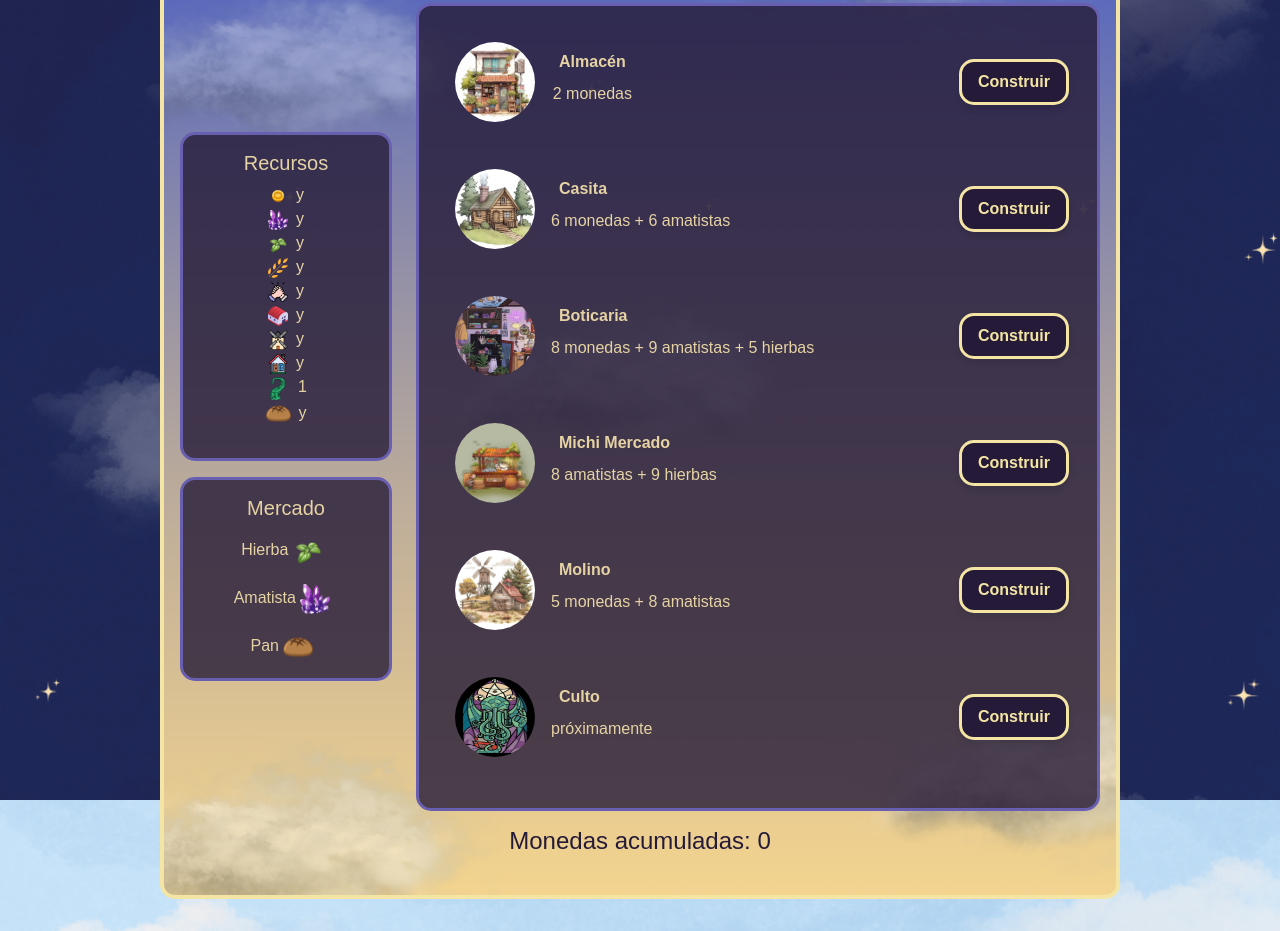
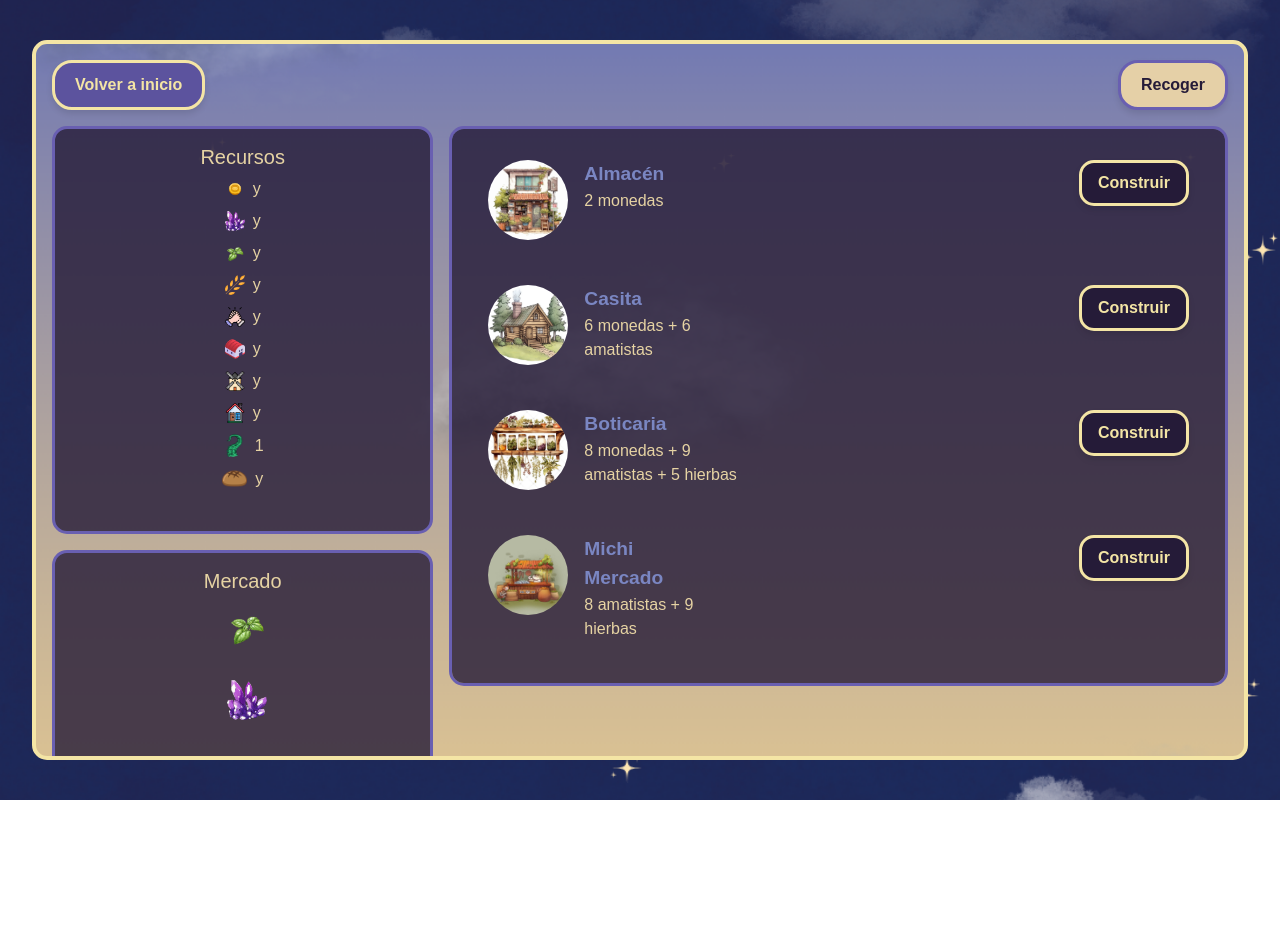
Before and after one commit to PurpleCodee/Juego-Gato-React, a React (Vite) app in the folder miaugic-kingdom-react/: page /edificios in a window 1280 px wide. After the commit the page ends 800 px from the top, so only its background shows below. Built offline with nearby package versions, Linux system fonts and the light colour scheme; a web font is replaced by a local one.

Commit message:
termino estilos del componente de edificios tanto en vista pc como en vista movil

```diff
--- a/miaugic-kingdom-react/src/components/Edificios/Edificios.css
+++ b/miaugic-kingdom-react/src/components/Edificios/Edificios.css
@@ -1,4 +1,5 @@
-html, body {
+html,
+body {
     margin: 0;
     padding: 0;
     width: 100%;
@@ -7,8 +8,11 @@ html, body {
     background-size: cover;
     background-position: center;
     background-repeat: no-repeat;
-  min-height: 100vh;
+    overflow-x: hidden;
+    overflow-y: auto;
+    -webkit-overflow-scrolling: touch;
 }
+
 
 /*Fuente de la web*/
 @font-face {
@@ -29,19 +33,20 @@ html, body {
   background-color: #401e37;
   border-radius: 15px;
   border: 4px solid #f4e5a5;
-  min-height: 90vh;
-  min-width: 75vw;
   display: flex;
   flex-direction: column;
   margin: 0;
   padding: 0;
   width: 100%;
-  height: 100%;
+  height: 90vh; /* 🔹 altura fija: 90% de la altura visible del navegador */
+  max-width: 100vw; /* ancho máximo = ancho de la ventana */
   background-image: url('/imagenes/imagen-fondo-atardecer.png');
   background-size: cover;
   background-position: center;
-  background-repeat: no-repeat;             /* se mantiene la  opacidad completa */
+  background-repeat: no-repeat;
+  overflow-y: auto; /* permite scroll si el contenido sobrepasa el alto */
 }
+
 
 .row.flex-grow-1 {
     display: flex;
@@ -50,18 +55,19 @@ html, body {
 }
 
 
-
-h5, li{
+h5,
+li {
     color: #E6D3A3;
     font-family: 'KCObraLetraRegular', sans-serif;
     z-index: 1;
 }
 
 /*------------Titulo de las monedas acumuladas-----------*/
-h4{
+h4 {
     color: #251B38;
     font-family: 'KCObraLetraBold', sans-serif;
 }
+
 /*-------------Estilos de los botones y sus hover---------------*/
 .btn-recoger {
     background-color: #E5D0A7;
@@ -74,6 +80,7 @@ h4{
     box-shadow: 0 4px 6px rgba(0, 0, 0, 0.1);
     transition: background-color 0.3s ease;
 }
+
 .btn-recoger:hover {
     background-color: rgb(92, 83, 158);
     color: #f4e5a5;
@@ -92,6 +99,7 @@ h4{
     box-shadow: 0 4px 6px rgba(0, 0, 0, 0.1);
     transition: background-color 0.3s ease;
 }
+
 .btn-inicio:hover {
     background-color: #E5D0A7;
     color: #251B38;
@@ -107,22 +115,50 @@ h4{
     color: #E6D3A3;
     z-index: 0;
 }
-.recursos-mercado{
+
+.recursos-mercado {
     color: #E6D3A3;
     font-family: 'KCObraLetraRegular', sans-serif;
     gap: 10px;
 }
 
+/*Efecto scale de los botones de omprar recursos de mercado*/
+.efecto-btn {
+  transition: transform 0.2s ease-in-out;
+}
+
+.efecto-btn:hover {
+  transform: scale(1.09);
+
+}
+
+.img-mercado {
+  transition: filter 0.3s ease-in-out, transform 0.3s ease-in-out;
+}
+
+.img-mercado:hover {
+  filter:
+    drop-shadow(0 0 6px #f4e5a5)
+    drop-shadow(0 0 12px #f4e5a5)
+    drop-shadow(0 0 24px #f4e5a5);
+  transform: scale(1.05);
+}
+
+
+
 .img-fondo-edificios {
-    background-color: #251b38cc; /*este color tiene transparecia cc que es un 80%*/
+    background-color: #251b38cc;
+    /*este color tiene transparecia cc que es un 80%*/
     background-size: cover;
     background-position: center;
     background-repeat: no-repeat;
     border-radius: 15px;
     border: 3px solid #695fb1;
     padding: 20px;
-    opacity: 1;              /* se mantiene la  opacidad completa */
-    position: relative;       /* necesario si luego se usa overlays */
+    opacity: 1;
+    position: relative;
+    overflow-y: auto;
+    max-height: 70vh;
 }
 
 /* Cada tarjeta de edificio encima del fondo */
@@ -135,7 +171,8 @@ h4{
     margin-bottom: 15px;
     font-family: 'KCObraLetraBold', sans-serif;
 }
-.img-edificios{
+
+.img-edificios {
     border-radius: 50%;
 }
 
@@ -150,13 +187,20 @@ h4{
     border-radius: 15px;
     box-shadow: 0 4px 6px rgba(0, 0, 0, 0.1);
 }
+
 .btn-construir-edificio:hover {
     background-color: rgb(92, 83, 158);
     color: #f4e5a5;
     text-decoration: none;
 }
 
-.footer-monedas{
+.footer-monedas {
     color: #f4e5a5;
     font-family: 'KCObraLetraBold', sans-serif;
 }
+
+.titulo-edificio {
+    font-size: 1.2rem;
+    margin-bottom: 0.5rem;
+    color: #7a86c2;
+}
--- a/miaugic-kingdom-react/src/components/Edificios/Edificios.jsx
+++ b/miaugic-kingdom-react/src/components/Edificios/Edificios.jsx
@@ -39,6 +39,8 @@ function Edificios() {
 
   });
 
+
+
   // Definición de edificios con nombre, imagen y requisitos
   const edificios = [
     { nombre: "Almacén", img: "/imagenes/edificio-almacen.jpg", requisitos: "2 monedas" },
@@ -50,85 +52,105 @@ function Edificios() {
   ];
 
 
+
   return (
-    <div className="d-flex justify-content-center aling-items-center vh-75">
-      <div className="fondo-edificios-componente p-3">
-        {/* Barra superior */}
-        <div className="d-flex justify-content-between align-items-center p-3">
-          <button className="btn btn-inicio">Volver a inicio</button>
-          <button className="btn btn-recoger">Recoger</button>
+
+    <div className="container py-3 fondo-edificios-componente justify-content-between p-3 w-100">
+      <div className="d-flex justify-content-between align-items-center mb-3 flex-wrap">
+        <button className="btn btn-inicio mb-2 mb-md-0">Volver a inicio</button>
+        <button className="btn btn-recoger mb-2 mb-md-0">Recoger</button>
       </div>
 
-        {/* Contenido principal */}
-        <div className="row flex-grow-1 h-100">
-          {/* Columna izquierda */}
-          <div className="col-3 d-flex flex-column align-items-stretch h-75">
+      <div className="row g-3 justify-content-center">
+        <div className="col-12 col-lg-4 d-flex flex-column gap-3">
+
           {/* Recursos */}
-            <div className="p-3 w-100 contenedor-recursos-mercado flex-grow-1 mb-3">
+          <div className="contenedor-recursos-mercado p-3">
             <h5 className="text-center">Recursos</h5>
-              <ul className="list-unstyled">
-                <li><img src="/imagenes/cat-coin.png" alt="Moneda" width="20" height="20" className="me-2" />y</li>{/* Icono recurso + cantidad */}
-                <li><img src="/imagenes/amatista.png" alt="Amatista" width="20" height="20" className="me-2" />y</li>
-                <li><img src="/imagenes/hierba.png" alt="Hierba" width="20" height="20" className="me-2" />y</li>
-                <li><img src="/imagenes/trigo.png" alt="Trigo" width="20" height="20" className="me-2" />y</li>
-                <li><img src="/imagenes/trabajador.png" alt="Trabajador" width="20" height="20" className="me-2" />y</li>
-                <li><img src="/imagenes/almacen.png" alt="Almacen" width="20" height="20" className="me-2" />y</li>
-                <li><img src="/imagenes/molino.png" alt="Molino" width="20" height="20" className="me-2" />y</li>
-                <li><img src="/imagenes/casita.png" alt="Casita" width="20" height="20" className="me-2" />y</li>
-                <li><img src="/imagenes/tentaculo.png" alt="Tentaculo" width="25" height="25" className="me-2" />1</li>
-                <li><img src="/imagenes/pan.png" alt="Pan" width="25" height="25" className="me-2" />y</li>
+
+            <ul className="row row-cols-2 row-cols-lg-1 list-unstyled justify-content-center align-items-center text-center">
+              <li className="col mb-2 d-flex align-items-center justify-content-center">
+                <img src="/imagenes/cat-coin.png" alt="Moneda" width="20" height="20" className="me-2" />y
+              </li>
+              <li className="col mb-2 d-flex align-items-center justify-content-center">
+                <img src="/imagenes/amatista.png" alt="Amatista" width="20" height="20" className="me-2" />y
+              </li>
+              <li className="col mb-2 d-flex align-items-center justify-content-center">
+                <img src="/imagenes/hierba.png" alt="Hierba" width="20" height="20" className="me-2" />y
+              </li>
+              <li className="col mb-2 d-flex align-items-center justify-content-center">
+                <img src="/imagenes/trigo.png" alt="Trigo" width="20" height="20" className="me-2" />y
+              </li>
+              <li className="col mb-2 d-flex align-items-center justify-content-center">
+                <img src="/imagenes/trabajador.png" alt="Trabajador" width="20" height="20" className="me-2" />y
+              </li>
+              <li className="col mb-2 d-flex align-items-center justify-content-center">
+                <img src="/imagenes/almacen.png" alt="Almacen" width="20" height="20" className="me-2" />y
+              </li>
+              <li className="col mb-2 d-flex align-items-center justify-content-center">
+                <img src="/imagenes/molino.png" alt="Molino" width="20" height="20" className="me-2" />y
+              </li>
+              <li className="col mb-2 d-flex align-items-center justify-content-center">
+                <img src="/imagenes/casita.png" alt="Casita" width="20" height="20" className="me-2" />y
+              </li>
+              <li className="col mb-2 d-flex align-items-center justify-content-center">
+                <img src="/imagenes/tentaculo.png" alt="Tentaculo" width="25" height="25" className="me-2" />1
+              </li>
+              <li className="col mb-2 d-flex align-items-center justify-content-center">
+                <img src="/imagenes/pan.png" alt="Pan" width="25" height="25" className="me-2" />y
+              </li>
             </ul>
           </div>
 
           {/* Mercado */}
-            <div className="p-3 w-100 contenedor-recursos-mercado flex-grow-1">
+          <div className="contenedor-recursos-mercado p-3">
             <h5 className="text-center">Mercado</h5>
             <div className="d-flex flex-column align-items-center recursos-mercado">
-                <div className="w-75 mb-2 mt-2">Hierba <img src="/imagenes/hierba.png" alt="Hierba-Recursos" width="30" height="30" className="me-2" /></div>
-                <div className="w-75 mb-2" >Amatista <img src="/imagenes/amatista.png" alt="Amatista-Recursos" width="30" height="30" className="me-2" /></div>
-                <div className="w-75" >Pan <img src="/imagenes/pan.png" alt="Pan-Recursos" width="30" height="30" className="me-2" /></div>
+              <div className="w-75 mb-2 btn efecto-btn"><img src="/imagenes/hierba.png" alt="Hierba" width="40" height="40" className="ms-2 img-mercado" /></div>
+              <div className="w-75 mb-2  btn efecto-btn"><img src="/imagenes/amatista.png" alt="Amatista"width="40" height="40" className="ms-2 img-mercado" /></div>
+              <div className="w-75  btn efecto-btn"><img src="/imagenes/pan.png" alt="Pan" width="40" height="40" className="ms-2 img-mercado" /></div>
             </div>
           </div>
         </div>
 
-          {/* Columna derecha */}
-          <div className="col-9 d-flex flex-column h-75">
-            <div className="d-flex flex-column img-fondo-edificios flex-grow-1">
+        <div className="col-12 col-lg-8">
+          <div className="img-fondo-edificios p-3">
             {edificios.map((edificio, index) => (
               <div
                 key={index}
-                  className="d-flex justify-content-between p-2 contenedor-edificio"
+                className="d-flex flex-column flex-lg-row align-items-center align-items-lg-start justify-content-center justify-content-lg-between contenedor-edificio text-center text-lg-start"
               >
-                  {/* Nombre + imagen + requisitos */}
-                  <div className="d-flex align-items-start p-2 ">
+
                 <img
                   src={edificio.img}
                   alt={edificio.nombre}
                   width="80"
                   height="80"
-                      className="me-3 img-edificios"
+                  className="mb-2 mb-lg-0 me-lg-3 img-edificios"
                 />
-                    <div >
-                      <strong  className="d-flex align-items-start p-2 ">{edificio.nombre}</strong>
+
+                {/* Texto */}
+                <div className="mb-2 mb-lg-0">
+                  <strong className="titulo-edificio">{edificio.nombre}</strong>
                   <div>{edificio.requisitos}</div>
                 </div>
+
+                {/* Botón */}
+                <div className="d-flex justify-content-center justify-content-lg-end w-100 w-lg-auto">
+                  <button className="btn btn-construir-edificio mt-2 mt-lg-0">Construir</button>
                 </div>
-
-                  {/* Botón de construir */}
-                  <button className="btn btn-construir-edificio">Construir</button>
               </div>
             ))}
           </div>
         </div>
+
       </div>
 
       {/* Footer */}
-        <div className="p-3 text-center footer-monedas">
+      <div className="text-center mt-5 footer-monedas ">
         <h4>Monedas acumuladas: 0</h4>
       </div>
     </div>
-    </div>
-
   );
 
 }
```
Also changed, not shown: miaugic-kingdom-react/public/imagenes/edificio-boticaria.jpg, miaugic-kingdom-react/public/imagenes/edificio-culto.jpg. Lines whose indentation alone changed are shown as unchanged.
